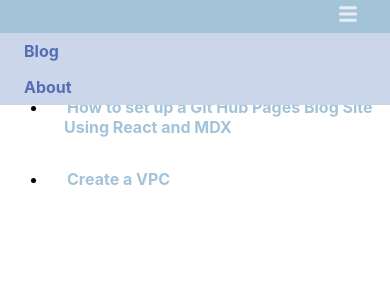
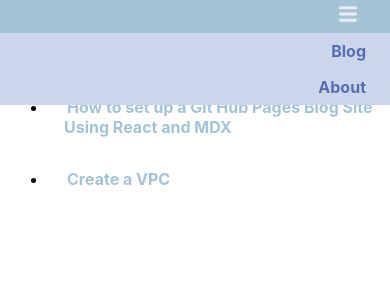
Before and after one commit to arthurdayton116/arthurdayton116.git.io, a React (Create React App) app: page / in a window 390 px wide. Both pictures are taken after a click on the element 362 px from the left and 16 px from the top of the page. Shown: the top 300 px of the page. Built offline with nearby package versions, Linux system fonts and the light colour scheme.

Commit message:
Add mobile menu

```diff
--- a/public/index.html
+++ b/public/index.html
@@ -22,7 +22,7 @@
       work correctly both with client-side routing and a non-root public URL.
       Learn how to configure a non-root public URL by running `npm run build`.
     -->
-    <title>React App</title>
+    <title>N is for nolidge</title>
     <script type="text/javascript">
       // Single Page Apps for GitHub Pages
       // MIT License
--- a/src/components/NavigationBar.js
+++ b/src/components/NavigationBar.js
@@ -36,7 +36,7 @@ export const NavigationBar = (props) => {
             ><FaBars /></Box>
         </Flex>
             <Box bg={theme.navbar.hover} display={displayVar}>
-                <Flex flexWrap='wrap' alignItems='right'>
+                <Flex flexWrap='wrap' textAlign='right'>
                     <Box width={'100%'} p={2}>
                         <Link variant='nav' href='/blog'  sx={theme.linkSXAlt2} onClick={() =>toggleDisplayVar('none')}>Blog</Link>
                     </Box>
```
